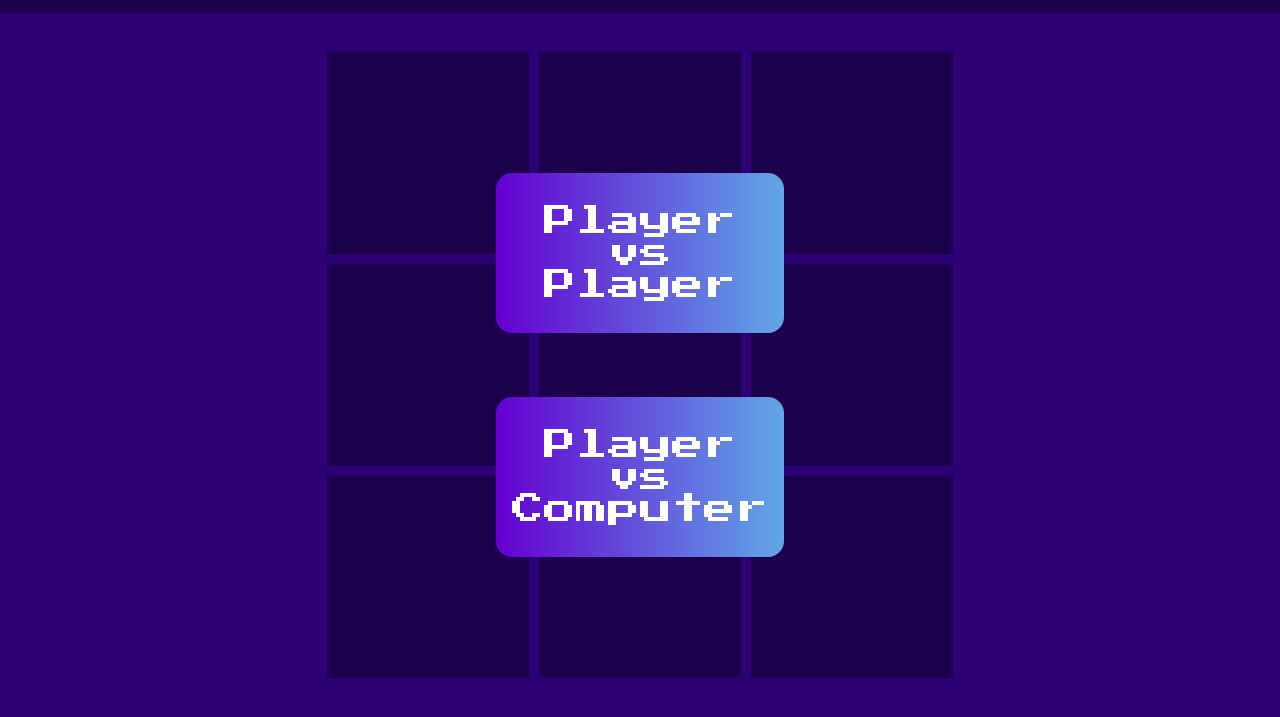
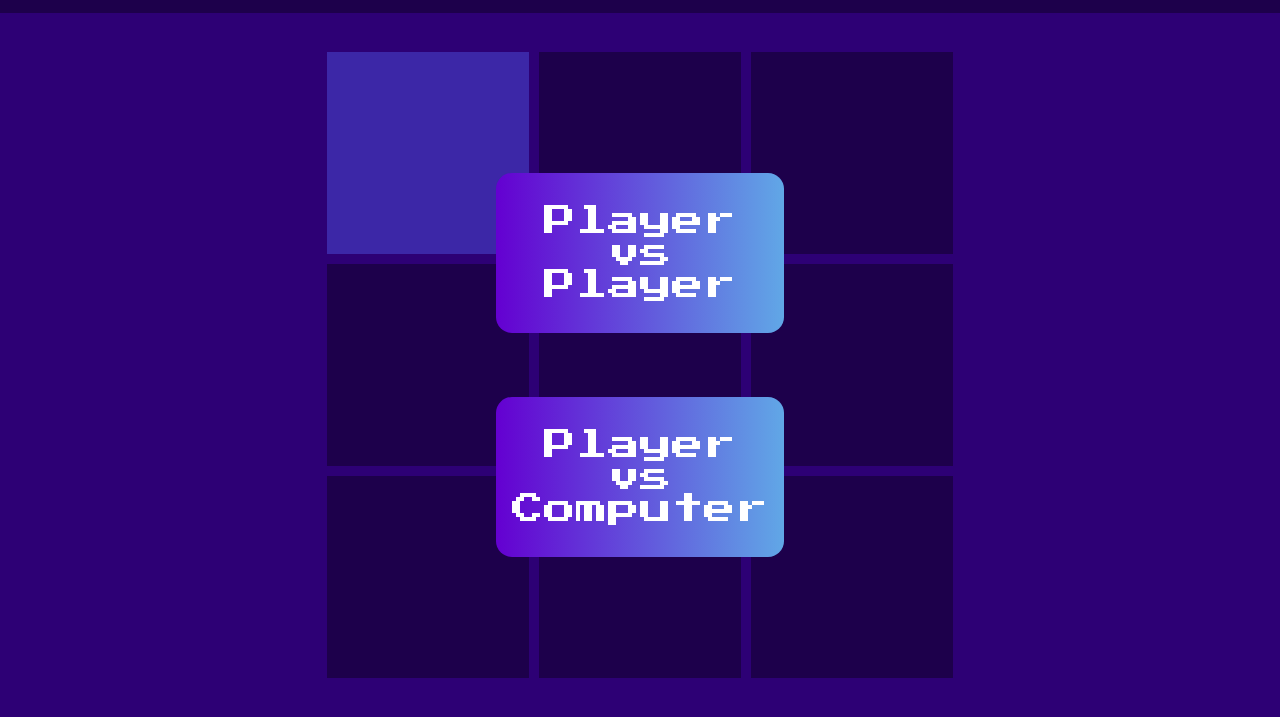
Before and after one commit to JCarlosLucio/tic-tac-toe, a plain HTML site: page index.html in a window 1280 px wide. In both pictures the pointer is over the element 428 px from the left and 300 px from the top of the page. Shown: the part 147-864 px from the top of the page. Drawn offline with Linux system fonts and the light colour scheme.

Commit message:
Add hover effect to board-place

```diff
--- a/style.css
+++ b/style.css
@@ -46,7 +46,9 @@ header h1 {
 	justify-content: center;
 	align-items: center;
 }
-
+.board-place:hover {
+	background-color: #505ae76e;
+}
 .score {
 	margin: 0 1em;
 }
```
